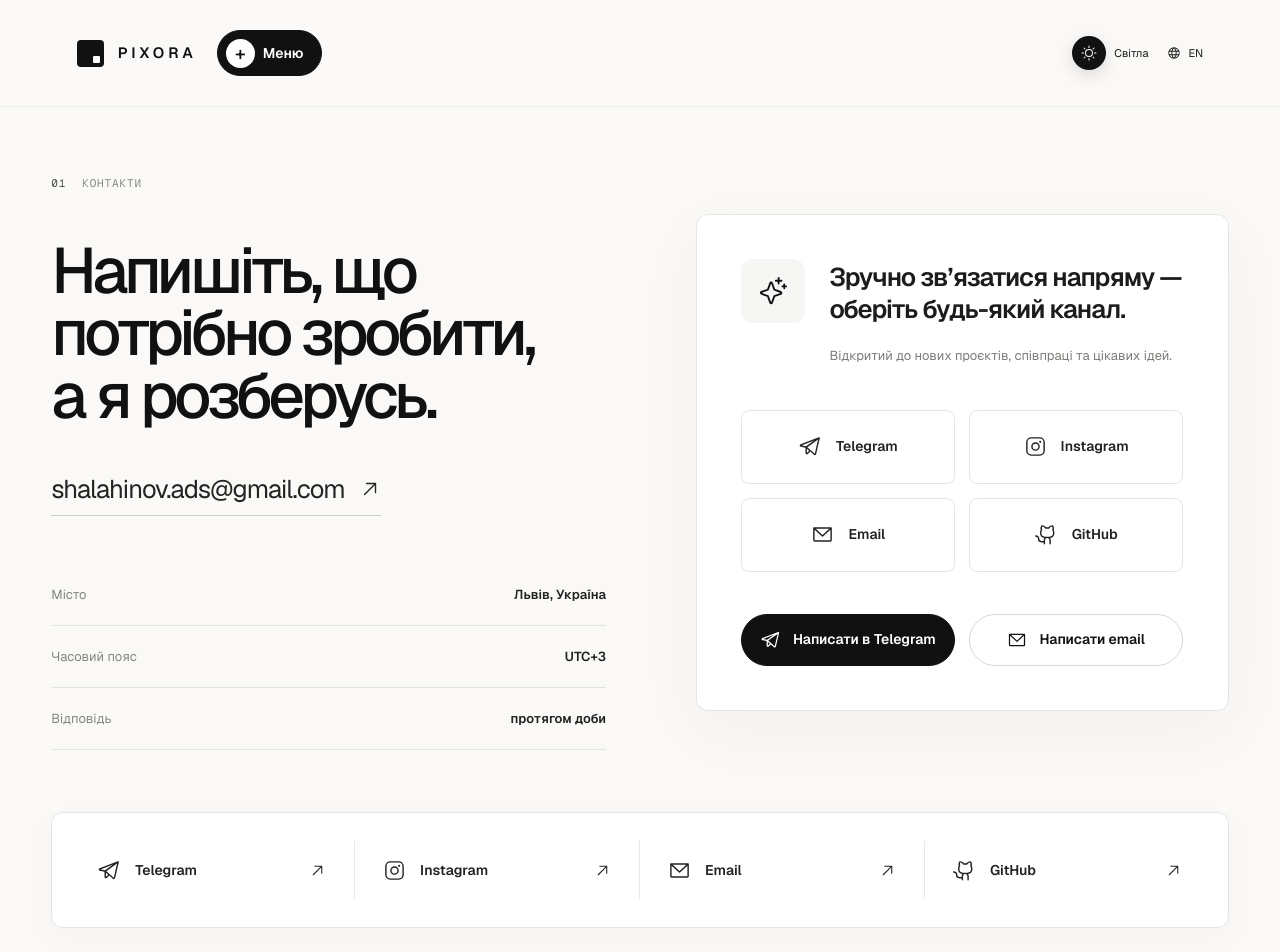
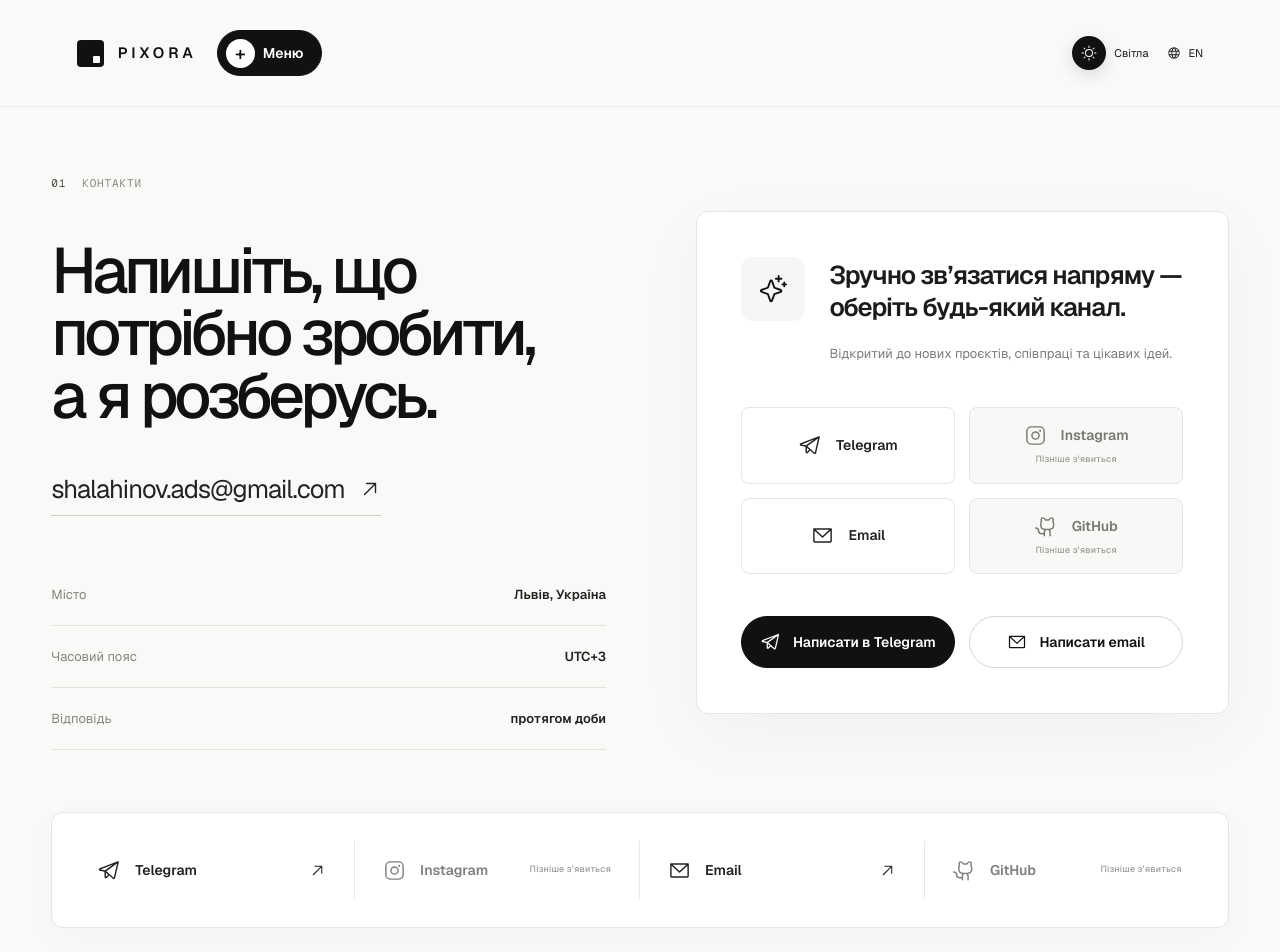
Before and after one commit to shalahinovVIbeCode/pixora-portfolio, a Next.js app: page /contacts in a window 1280 px wide. Shown: the top 952 px of the page. Built offline with nearby package versions, Linux system fonts and the light colour scheme.

Commit message:
fix(contacts): connect real contact actions

```diff
--- a/app/about/AboutPage.tsx
+++ b/app/about/AboutPage.tsx
@@ -445,7 +445,7 @@ export function AboutPage() {
           <div className="about-cta-actions">
             <a
               className="action-button action-button-primary"
-              href="mailto:dudnikovone@gmail.com"
+              href="mailto:shalahinov.ads@gmail.com"
             >
               {copy.write} <span aria-hidden="true">↗</span>
             </a>
--- a/app/contacts/ContactsPage.tsx
+++ b/app/contacts/ContactsPage.tsx
@@ -16,16 +16,17 @@ import { PreferenceControls, usePreferences } from "../components/Preferences";
 
 type ContactChannel = {
   label: string;
-  href: string;
   icon: IconType;
+  href?: string;
   external?: boolean;
+  unavailable?: { uk: string; en: string };
 };
 
 const channels = [
-  { label: "Telegram", href: "https://t.me/shalahinovads", icon: PiTelegramLogo, external: true },
-  { label: "Instagram", href: "https://instagram.com/shalahinov.ads", icon: PiInstagramLogo, external: true },
+  { label: "Telegram", href: "https://t.me/MalbaroWFP", icon: PiTelegramLogo, external: true },
+  { label: "Instagram", icon: PiInstagramLogo, unavailable: { uk: "Пізніше з’явиться", en: "Coming later" } },
   { label: "Email", href: "mailto:shalahinov.ads@gmail.com", icon: PiEnvelopeSimple },
-  { label: "GitHub", href: "https://github.com/shalahinovVIbeCode", icon: PiGithubLogo, external: true },
+  { label: "GitHub", icon: PiGithubLogo, unavailable: { uk: "Пізніше з’явиться", en: "Coming later" } },
 ] as const satisfies readonly ContactChannel[];
 
 const details = [
@@ -59,18 +60,30 @@ const contactsCopy = {
   },
 } as const;
 
-function ChannelLink({ channel, compact = false }: { channel: ContactChannel; compact?: boolean }) {
+function ChannelLink({ channel, language, compact = false }: { channel: ContactChannel; language: "uk" | "en"; compact?: boolean }) {
   const Icon = channel.icon;
+  const className = compact ? "contact-strip-link" : "contact-channel-link";
+  const content = (
+    <>
+      <span className="contact-link-label"><Icon aria-hidden="true" />{channel.label}</span>
+      {channel.unavailable && <small className="contact-link-status">{channel.unavailable[language]}</small>}
+      {compact && channel.href && <PiArrowUpRight aria-hidden="true" />}
+    </>
+  );
+
+  if (!channel.href) {
+    return <div className={`${className} is-unavailable`} aria-disabled="true">{content}</div>;
+  }
+
   return (
     <a
-      className={compact ? "contact-strip-link" : "contact-channel-link"}
+      className={className}
       href={channel.href}
       aria-label={channel.label}
       target={channel.external ? "_blank" : undefined}
       rel={channel.external ? "noreferrer" : undefined}
     >
-      <span className="contact-link-label"><Icon aria-hidden="true" />{channel.label}</span>
-      {compact && <PiArrowUpRight aria-hidden="true" />}
+      {content}
     </a>
   );
 }
@@ -120,10 +133,10 @@ export function ContactsPage() {
               </div>
             </div>
             <div className="contact-channel-grid">
-              {channels.map((channel) => <ChannelLink channel={channel} key={channel.label} />)}
+              {channels.map((channel) => <ChannelLink channel={channel} language={language} key={channel.label} />)}
             </div>
             <div className="contact-primary-actions">
-              <a className="action-button action-button-primary" href="https://t.me/shalahinovads" target="_blank" rel="noreferrer">
+              <a className="action-button action-button-primary" href="https://t.me/MalbaroWFP" target="_blank" rel="noreferrer">
                 <PiTelegramLogo aria-hidden="true" />{copy.telegram}
               </a>
               <a className="action-button action-button-secondary" href="mailto:shalahinov.ads@gmail.com">
@@ -141,7 +154,7 @@ export function ContactsPage() {
           viewport={{ once: true, amount: 0.35 }}
           transition={{ duration, delay: reduceMotion ? 0 : 0.08, ease: [0.16, 1, 0.3, 1] }}
         >
-          {channels.map((channel) => <ChannelLink channel={channel} compact key={channel.label} />)}
+          {channels.map((channel) => <ChannelLink channel={channel} language={language} compact key={channel.label} />)}
         </motion.nav>
       </div>
 
--- a/app/globals.css
+++ b/app/globals.css
@@ -2049,6 +2049,27 @@ a:focus-visible {
   box-shadow: 0 8px 24px rgba(25, 23, 19, 0.04);
 }
 
+.contact-channel-link.is-unavailable {
+  flex-direction: column;
+  gap: 6px;
+  background: #f8f8f6;
+  color: #777773;
+  cursor: not-allowed;
+}
+
+.contact-channel-link.is-unavailable:hover {
+  transform: none;
+  border-color: #e5e5e2;
+  box-shadow: none;
+}
+
+.contact-link-status {
+  color: #9a9a96;
+  font-size: 9px;
+  font-weight: 450;
+  letter-spacing: 0.02em;
+}
+
 .contact-link-label {
   display: inline-flex;
   align-items: center;
@@ -2114,6 +2135,15 @@ a:focus-visible {
 
 .contact-strip-link:hover {
   background: #f7f7f5;
+}
+
+.contact-strip-link.is-unavailable {
+  color: #7f7f7b;
+  cursor: not-allowed;
+}
+
+.contact-strip-link.is-unavailable:hover {
+  background: transparent;
 }
 
 .contact-strip-link > svg {
@@ -2914,6 +2944,14 @@ html[data-theme="dark"] :where(.contacts-email, .contact-channel-link, .contact-
   color: #f2f2ef;
 }
 
+html[data-theme="dark"] :where(.contact-channel-link, .contact-strip-link).is-unavailable {
+  color: #9f9f9a;
+}
+
+html[data-theme="dark"] .contact-channel-link.is-unavailable {
+  background: #1b1b19;
+}
+
 html[data-theme="dark"] .contact-spark {
   background: #222220;
 }
--- a/app/page.tsx
+++ b/app/page.tsx
@@ -127,13 +127,12 @@ export default function Home() {
             >
               {copy.projects} <span aria-hidden="true">↗</span>
             </Link>
-            <button
+            <Link
               className="action-button action-button-secondary"
-              type="button"
-              onClick={() => setMenuOpen(true)}
+              href="/contacts"
             >
               {copy.contact} <span aria-hidden="true">↗</span>
-            </button>
+            </Link>
           </motion.div>
         </motion.div>
 
--- a/app/projects/ProjectsPage.tsx
+++ b/app/projects/ProjectsPage.tsx
@@ -444,20 +444,20 @@ export function ProjectsPage() {
             <p>{copy.taskLead}</p>
           </div>
           <div className="projects-cta-actions">
-            <button
+            <a
               className="action-button action-button-primary"
-              type="button"
-              onClick={() => setMenuOpen(true)}
+              href="mailto:shalahinov.ads@gmail.com"
             >
               {copy.write} <span aria-hidden="true">↗</span>
-            </button>
-            <button
+            </a>
+            <a
               className="action-button action-button-secondary"
-              type="button"
-              onClick={() => setMenuOpen(true)}
+              href="https://t.me/MalbaroWFP"
+              target="_blank"
+              rel="noreferrer"
             >
               {copy.discuss} <span aria-hidden="true">↗</span>
-            </button>
+            </a>
           </div>
         </motion.section>
 
```
